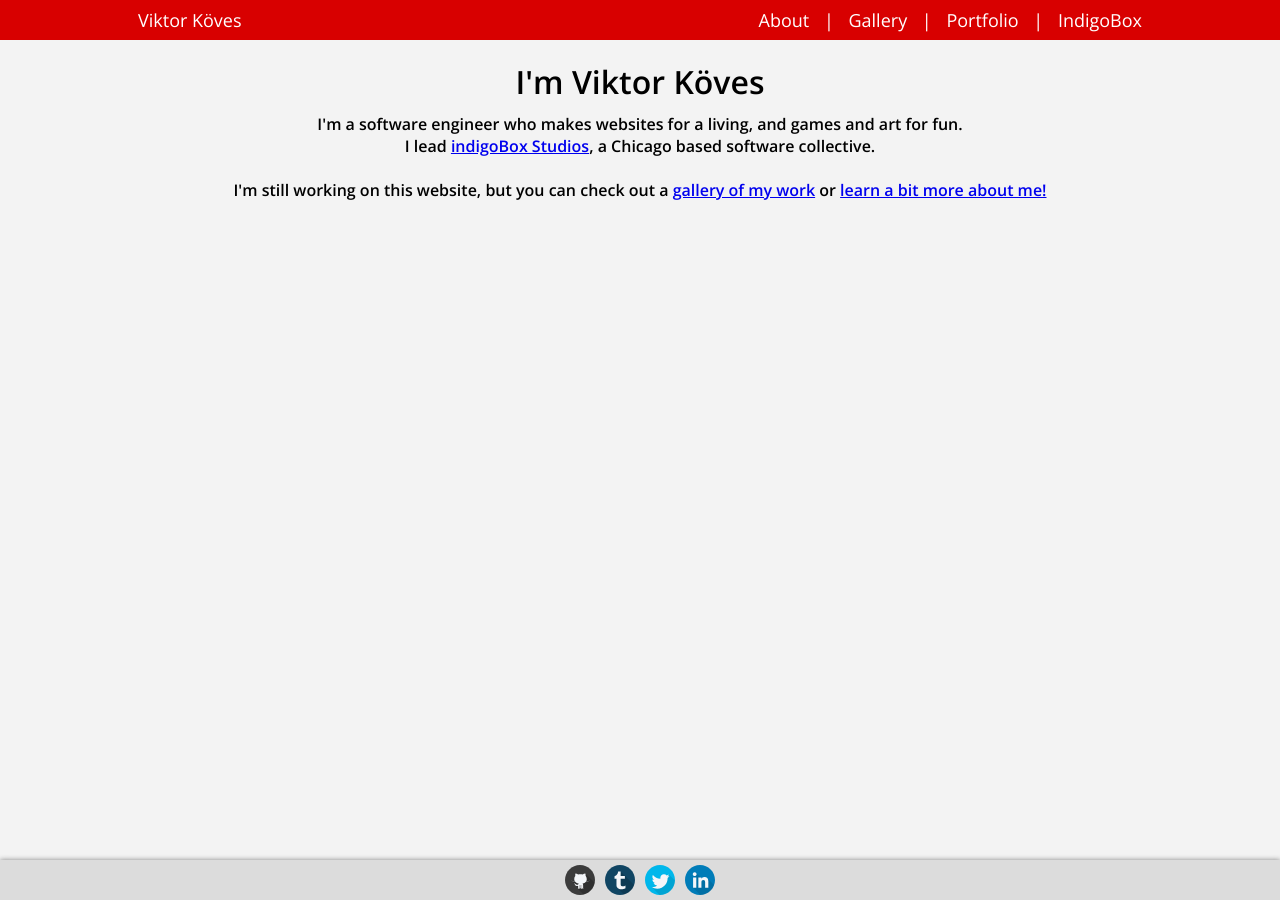
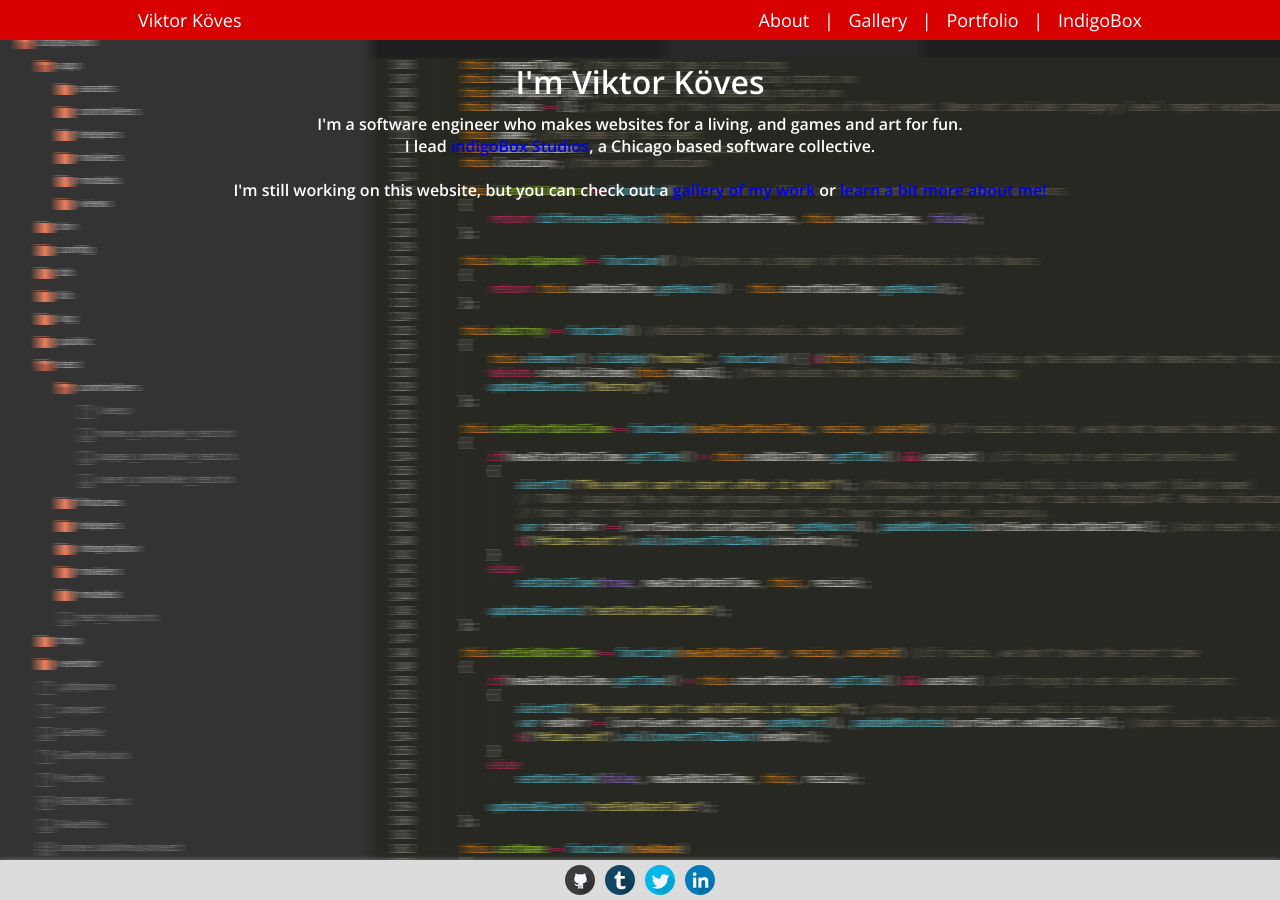
Before and after one commit to vkoves/vkoves.github.io, a Jekyll site: the page built from index.html, in a window 1280 px wide. Built offline with Jekyll 4.4.1, drawn with Linux system fonts in a browser that asks for light colours.

Commit message:
HOMEPAGE - Started working on having the homepage have switching backgrounds, adding some images to use and setting up an index.css file. Will move to using bgswitcher for this though so I can have nice fade effects without too much trouble

```diff
--- /dev/null
+++ b/css/index.css
@@ -0,0 +1,15 @@
+.page-container
+{
+	color: white;
+}
+.background-container
+{
+	position: absolute;
+    top: 0;
+    left: 0;
+    width: 100%;
+    height: 100%;
+    z-index: -1;
+
+	background-image: url("../images/home/programmer.png");
+}
--- a/index.html
+++ b/index.html
@@ -11,3 +16,5 @@
 	<br>
 	I'm still working on this website, but you can check out a <a class="local-link" href="gallery.html">gallery of my work</a> or <a class="local-link" href="about.html">learn a bit more about me!</a>
 </h4>
+<div class="background-container">
+</div>
```
Also changed, not shown: other parts of index.html (+5 -0 lines), images/home/artist.png (added), images/home/photographer.jpg (added), images/home/programmer.png (added), images/home/web-developer.png (added).
